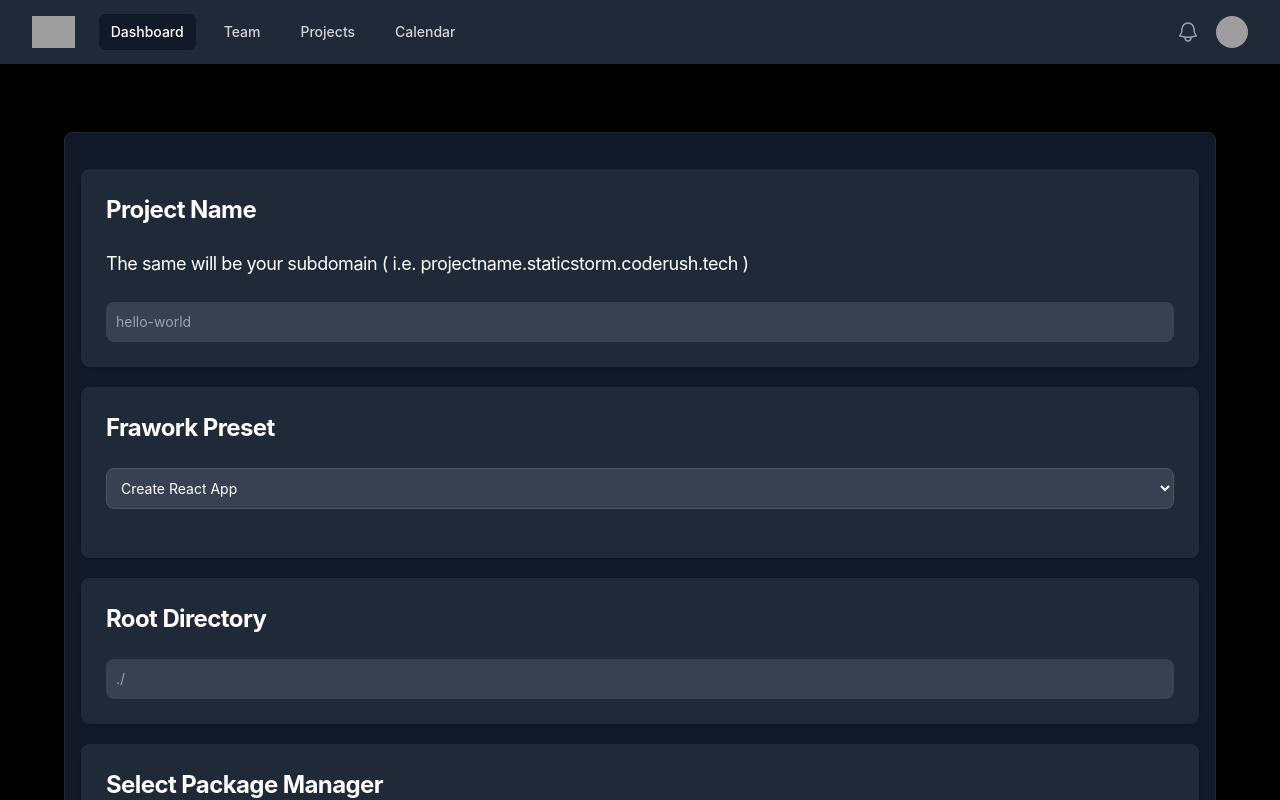
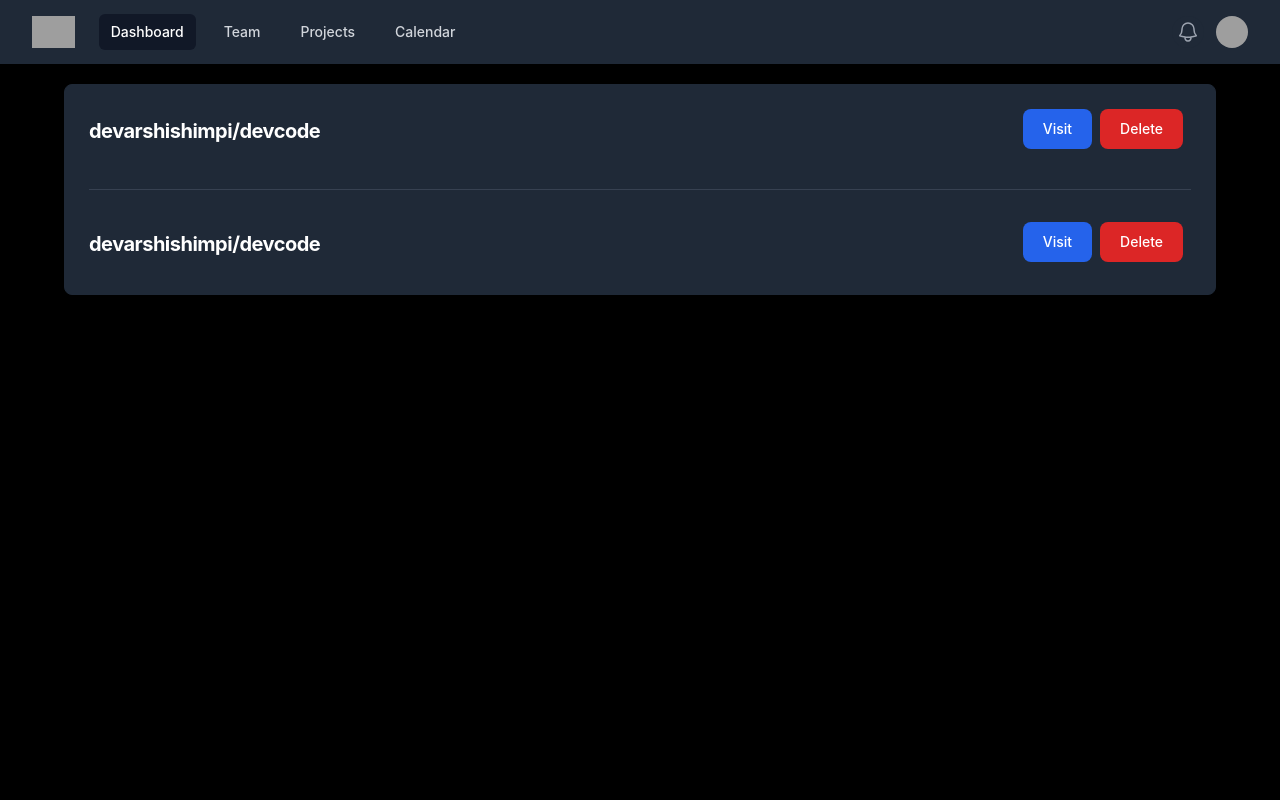
Before and after one commit to devarshishimpi/staticstorm, a React (Create React App) app in the folder frontend/: page /dashboard in a window 1280 px wide. Shown: the top 800 px of the page. Built offline with nearby package versions, Linux system fonts and the light colour scheme; grey boxes are pictures that could not be loaded.

Commit message:
configured react helmet and added dashboard

```diff
--- /dev/null
+++ b/frontend/src/Components/Projects/Projects.js
@@ -0,0 +1,30 @@
+import React from "react";
+
+const Projects = () => {
+
+  return (
+    <div className="w-[90%] m-auto">
+        <div className="w-full flex flex-col items-center justify-center">
+                <div class="w-full mt-5 mx-auto p-6 bg-gray-800 border border-gray-800 rounded-lg shadow">
+                <div className="rounded-2 columns-2">
+                <h5 class="mt-2 text-xl font-bold tracking-tight text-white"> devarshishimpi/devcode</h5>
+                <div class="float-right">
+                    <button type="button" class="text-white focus:ring-4 font-medium rounded-lg text-sm px-5 py-2.5 mr-2 mb-2 bg-blue-600 hover:bg-blue-700 focus:outline-none focus:ring-blue-800">Visit</button>
+                    <button type="button" className="focus:outline-none text-white focus:ring-4 font-medium rounded-lg text-sm px-5 py-2.5 mr-2 mb-2 bg-red-600 hover:bg-red-700 focus:ring-red-900">Delete</button>
+                </div>
+                </div>
+                <hr class="h-px my-8 border-0 bg-gray-700"></hr>
+                <div className="rounded-2 columns-2">
+                <h5 class="mt-2 text-xl font-bold tracking-tight text-white"> devarshishimpi/devcode</h5>
+                <div class="float-right">
+                    <button type="button" class="text-white focus:ring-4 font-medium rounded-lg text-sm px-5 py-2.5 mr-2 mb-2 bg-blue-600 hover:bg-blue-700 focus:outline-none focus:ring-blue-800">Visit</button>
+                    <button type="button" className="focus:outline-none text-white focus:ring-4 font-medium rounded-lg text-sm px-5 py-2.5 mr-2 mb-2 bg-red-600 hover:bg-red-700 focus:ring-red-900">Delete</button>
+                </div>
+                </div>
+            </div>
+        </div>
+    </div>
+  );
+};
+
+export default Projects;
--- a/frontend/src/pages/Dashboard/Dashboard.js
+++ b/frontend/src/pages/Dashboard/Dashboard.js
@@ -1,19 +1,19 @@
 import { Helmet } from "react-helmet";
-import DeploySettings from "../../Components/DeploySettings/DeploySettings"
+import Projects from "../../Components/Projects/Projects"
 
 const Dashboard = () => {
 
   return (
     <div class="flex items-center justify-center">
       <Helmet>
-        <title>StaticStorm | Home</title>
+        <title>StaticStorm | Dashboard</title>
         <meta
           name="description"
           content=""
         />
       </Helmet>
 
-      <DeploySettings/>
+      <Projects/>
 
     </div>
   );
--- a/frontend/src/pages/Deploying/Deploying.js
+++ b/frontend/src/pages/Deploying/Deploying.js
@@ -6,7 +6,7 @@ const NewProject = () => {
   return (
     <div class="flex items-center justify-center">
       <Helmet>
-        <title>StaticStorm | Home</title>
+        <title>StaticStorm | Deploying</title>
         <meta
           name="description"
           content=""
--- a/frontend/src/pages/Login/Login.js
+++ b/frontend/src/pages/Login/Login.js
@@ -6,7 +6,7 @@ const Login = () => {
   return (
     <>
       <Helmet>
-        <title>StaticStorm | Home</title>
+        <title>StaticStorm | Login</title>
         <meta
           name="description"
           content=""
--- a/frontend/src/pages/NewProject/NewProject.js
+++ b/frontend/src/pages/NewProject/NewProject.js
@@ -6,7 +6,7 @@ const NewProject = () => {
   return (
     <>
       <Helmet>
-        <title>StaticStorm | Home</title>
+        <title>StaticStorm | New Project</title>
         <meta
           name="description"
           content=""
--- a/frontend/src/pages/SelectConfig/SelectConfig.js
+++ b/frontend/src/pages/SelectConfig/SelectConfig.js
@@ -6,7 +6,7 @@ const SelectConfig = () => {
   return (
     <div class="flex items-center justify-center">
       <Helmet>
-        <title>StaticStorm | Home</title>
+        <title>StaticStorm | New Project</title>
         <meta
           name="description"
           content=""
```
